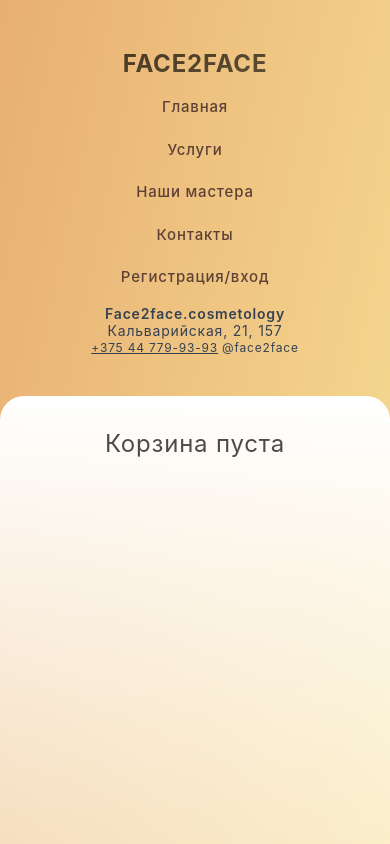
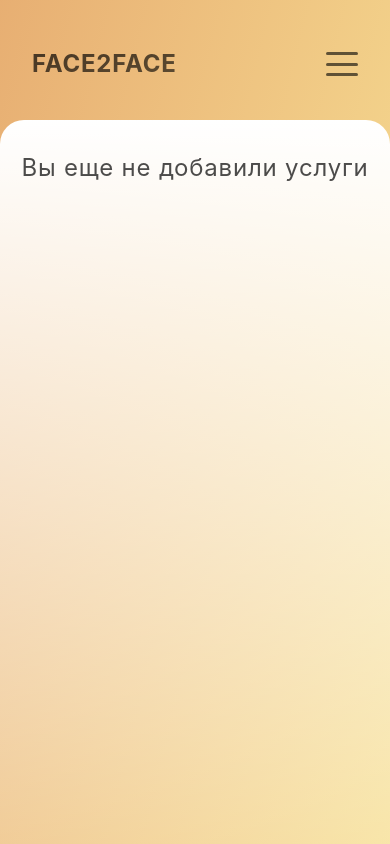
Before and after one commit to kiqiou/face2face-vue, a Vue app: page /user-cart in a window 390 px wide. Shown: the top 844 px of the page. Built offline with nearby package versions, Linux system fonts and the light colour scheme.

Commit message:
feat: add burger menu for header

```diff
--- a/src/client/components/Header.vue
+++ b/src/client/components/Header.vue
@@ -1,7 +1,90 @@
 <template>
+  <header class="w-full px-4 sm:px-6 lg:px-8 mb-10">
+    <div class="flex items-center justify-between md:hidden">
+      <RouterLink to="/" class="inline-block">
+        <h3
+          class="text-2xl font-bold bg-gradient-to-br from-black/70 to-black/60 bg-clip-text text-transparent underline"
+        >
+          FACE2FACE
+        </h3>
+      </RouterLink>
+
+      <button
+        @click="isOpen = !isOpen"
+        class="relative z-50 flex flex-col justify-between w-8 h-6"
+      >
+        <span
+          :class="[
+            'block h-[3px] w-full bg-black/60 rounded transition-all duration-300',
+            isOpen ? 'rotate-45 translate-y-[10px]' : '',
+          ]"
+        />
+        <span
+          :class="[
+            'block h-[3px] w-full bg-black/60 rounded transition-all duration-300',
+            isOpen ? 'opacity-0' : '',
+          ]"
+        />
+        <span
+          :class="[
+            'block h-[3px] w-full bg-black/60 rounded transition-all duration-300',
+            isOpen ? '-rotate-45 -translate-y-[10px]' : '',
+          ]"
+        />
+      </button>
+    </div>
+
+    <transition name="fade">
+      <div
+        v-if="isOpen"
+        class="fixed inset-0 z-40 md:hidden bg-gradient-to-br from-[#E5A663]/90 to-bl-[#FAEE9E] to-[#FAEE9E] text-white px-6 pt-28 pb-10 flex flex-col justify-between"
+      >
+        <nav>
+          <ul class="flex flex-col gap-6">
+            <li
+              v-for="link in visibleLinks"
+              :key="link.name"
+              class="text-3xl font-semibold"
+            >
+              <RouterLink @click="isOpen = false" :to="link.link"  class="text-black/80 hover:text-black/60 transition duration-300">
+                {{ link.name }}
+              </RouterLink>
+            </li>
+          </ul>
+        </nav>
+
+        <div
+          class="border-t border-white/20 pt-6 text-sm text-white/80 leading-7"
+        >
+          <p class="font-semibold text-base text-black/80">
+            Face2face.cosmetology
+          </p>
+
+          <p class="text-black/80">
+            Кальварийская, 21, 157
+          </p>
+
+          <a
+            href="tel:+375447799393"
+            class="block underline text-black/80 hover:text-black/80 transition"
+          >
+            +375 44 779-93-93
+          </a>
+
+          <a
+            href="https://www.instagram.com/face2face.cosmetology/"
+            target="_blank"
+            class="block text-black/80 hover:text-black/60 transition"
+          >
+            @face2face
+          </a>
+        </div>
+      </div>
+    </transition>
+
     <div
       id="gkHeaderNav"
-    class="flex flex-col sm:flex-row justify-between items-center gap-4 sm:gap-10 mb-10 px-4 sm:px-6 lg:px-8"
+      class="hidden md:flex justify-between items-center gap-10"
     >
       <RouterLink to="/" class="inline-block">
         <h3
@@ -12,44 +95,57 @@
       </RouterLink>
 
       <nav>
-      <ul class="flex flex-col sm:flex-row gap-5 sm:gap-4 text-center">
+        <ul class="flex gap-4 text-center">
           <li
             v-for="link in visibleLinks"
             :key="link.name"
             class="nav-link font-sans text-[15px] lg:text-[20px] font-medium"
           >
-          <RouterLink :to="link.link">{{ link.name }}</RouterLink>
+            <RouterLink :to="link.link">
+              {{ link.name }}
+            </RouterLink>
           </li>
         </ul>
       </nav>
 
       <div
-      class="dub_headr text-sm lg:text-base text-center sm:text-right text-gray-700"
+        class="dub_headr text-sm lg:text-base text-right text-gray-700"
       >
         <p class="leading-tight">
-        <span class="font-semibold">Face2face.cosmetology</span><br />
-        <span>Кальварийская, 21, 157</span><br />
-        <span
-          class="flex flex-wrap justify-center sm:justify-end gap-1 text-xs"
-        >
+          <span class="font-semibold">
+            Face2face.cosmetology
+          </span>
+          <br />
+
+          <span>Кальварийская, 21, 157</span>
+          <br />
+
+          <span class="flex justify-end gap-1 text-xs">
             <a
               href="tel:+375447799393"
               class="text-accent hover:text-primary underline"
-            >+375 44 779-93-93</a
             >
-          <a href="https://www.instagram.com/face2face.cosmetology/"
-            ><span class="text-primary">@face2face</span></a
-          >
+              +375 44 779-93-93
+            </a>
+
+            <a href="https://www.instagram.com/face2face.cosmetology/">
+              <span class="text-primary">
+                @face2face
+              </span>
+            </a>
           </span>
         </p>
       </div>
     </div>
+  </header>
 </template>
 
 <script setup lang="ts">
 import { ref, computed } from 'vue';
 import { RouterLink } from 'vue-router';
 import { authService } from '../../utils/auth.js';
+
+const isOpen = ref(false);
 
 const baseLinks = ref([
   { id: '1', name: 'Главная', link: '/' },
@@ -66,7 +162,7 @@
 
 const cartLink = {
   id: '8',
-    name: 'Корзина',
+  name: 'Добавленные услуги',
   link: '/user-cart',
 };
 
@@ -83,13 +179,18 @@
     if (user.value.role === 6) {
       return [...baseLinks.value, profileLink, adminLink];
     }
+
     return [...baseLinks.value, profileLink, cartLink];
-    } else {
+  }
+
   return [
     ...baseLinks.value,
-        { id: '6', name: 'Регистрация/вход', link: '/registration' },
+    {
+      id: '6',
+      name: 'Регистрация/вход',
+      link: '/registration',
+    },
   ];
-    }
 });
 </script>
 
@@ -105,7 +206,12 @@
   left: 0;
   width: 0;
   height: 2px;
-    background: linear-gradient(90deg, white 0%, #faee9e 50%, #fed9b7 100%);
+  background: linear-gradient(
+    90deg,
+    white 0%,
+    #faee9e 50%,
+    #fed9b7 100%
+  );
   transition: width 0.4s cubic-bezier(0.4, 0, 0.2, 1);
   border-radius: 1px;
 }
@@ -113,4 +219,14 @@
 .nav-link:hover::after {
   width: 100%;
 }
+
+.fade-enter-active,
+.fade-leave-active {
+  transition: opacity 0.3s ease;
+}
+
+.fade-enter-from,
+.fade-leave-to {
+  opacity: 0;
+}
 </style>
--- a/src/client/components/ProcedureCard.vue
+++ b/src/client/components/ProcedureCard.vue
@@ -32,7 +32,7 @@
 
     <GradientButton
       v-if="showButton"
-      button-name="Записаться"
+      button-name="Добавить услугу"
       @click="$emit('click', procedure)"
     />
   </div>
--- a/src/client/pages/Cart.vue
+++ b/src/client/pages/Cart.vue
@@ -2,8 +2,6 @@
   import router from '../../router/index.js';
   import GradientButton from '../../components/ui/GradientButton.vue';
   import { computed, onMounted, ref, watch } from 'vue';
-  import { Cosmetologist } from '../../models/cosmetologist.js';
-  import { Procedure } from '../../models/procedure.js';
   import { useCartStore } from '../../stores/cart.js';
   import { useCreateBooking } from '../../composables/post/bookings/useCreateBooking.js';
   import { useWorkDaysByCosmetologist } from '../../composables/get//workday/useWorkDayByCosmetologist.js';
@@ -262,7 +260,7 @@
     </div>
 
     <div v-else class="flex justify-center text-black/70 text-2xl">
-      Корзина пуста
+      Вы еще не добавили услуги
     </div>
   </div>
 </template>
--- a/src/composables/baseApi.ts
+++ b/src/composables/baseApi.ts
@@ -1 +1,3 @@
 export const BASE_API = 'https://face2face-backend-hib0.onrender.com/'
+// http://0.0.0.0:8000/
+// 'https://face2face-backend-hib0.onrender.com/'
```
Lines whose indentation alone changed are shown as unchanged.
